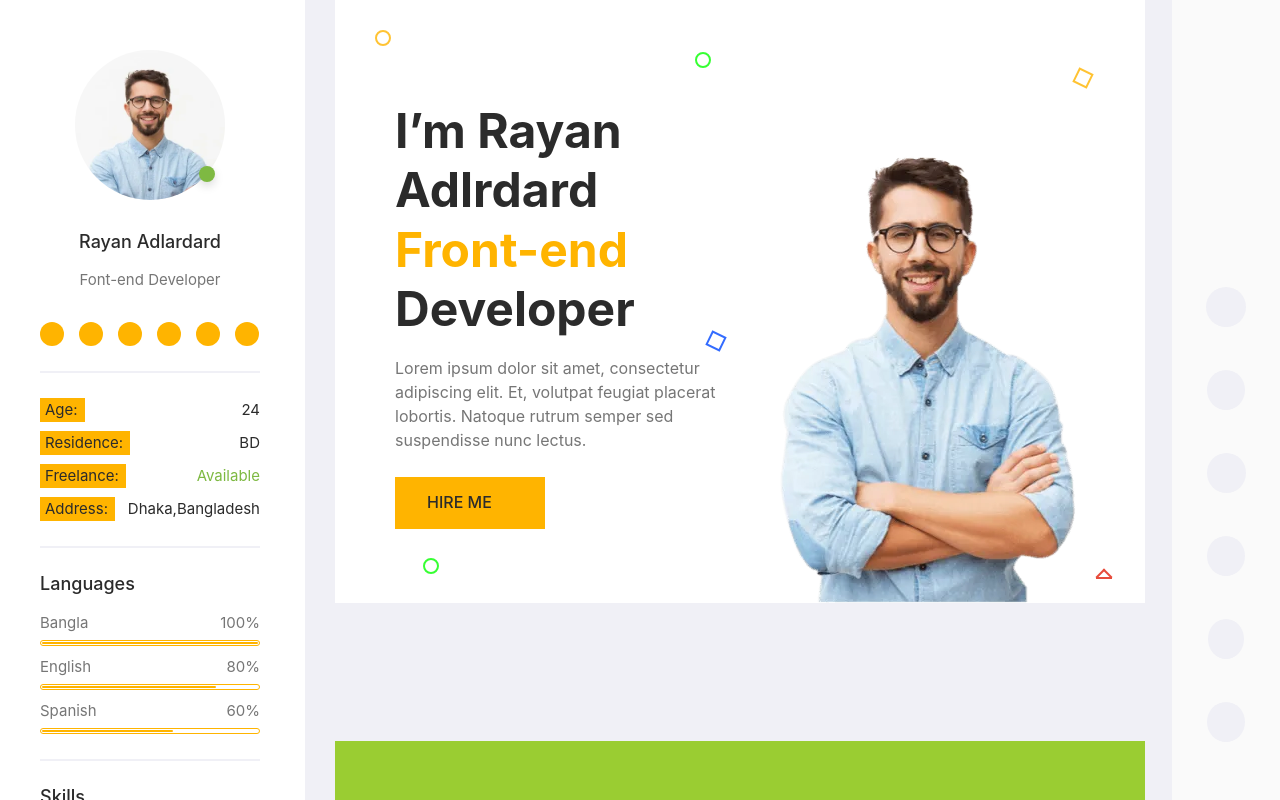
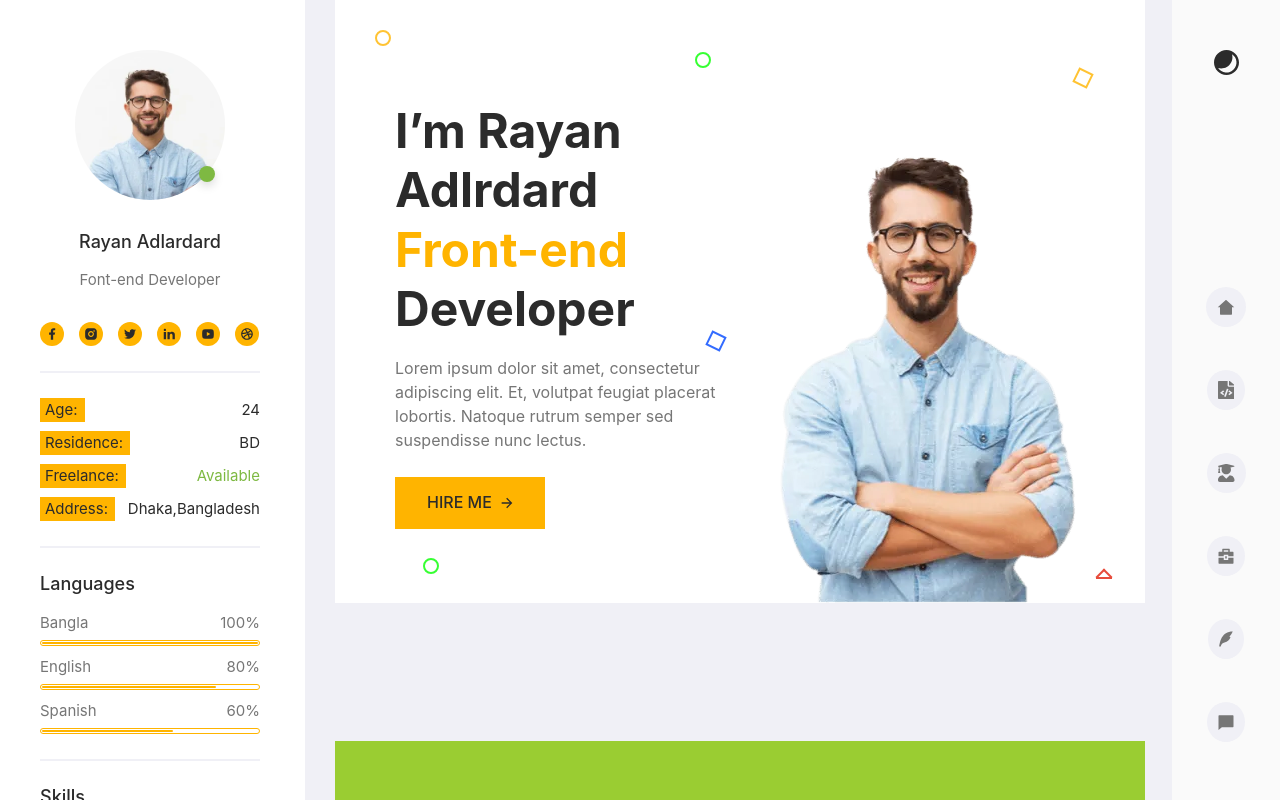
Before and after one commit to DmitryIsTrying/portfolio, a React app: page / in a window 1280 px wide. Both pictures are taken after a click on the button 1226 px from the left and 62 px from the top of the page. Shown: the top 800 px of the page. Built offline with nearby package versions, Linux system fonts and the light colour scheme.

Commit message:
Fix icons

```diff
--- a/src/components/icon/Icon.tsx
+++ b/src/components/icon/Icon.tsx
@@ -22,11 +22,11 @@ export const Icon = (props: IconPropsType) => {
       viewBox={props.viewBox || "0 0 38 38"}
       fillStart={props.fillStart}
     >
-      <use xlinkHref={`${sprite}#${props}`} x="0" y="0" />
+      <use xlinkHref={`${sprite}#${props.iconSrc}`} x="0" y="0" />
     </StyledSvg>
   );
 };
-
+debugger;
 const StyledSvg = styled.svg<StyledSvgPropsType>`
   fill: ${(props) => props.fillStart || "#767676"};
   @media (hover: hover) {
--- a/src/layout/navBar/NavBar.tsx
+++ b/src/layout/navBar/NavBar.tsx
@@ -7,14 +7,14 @@ export const NavBar = () => {
     <StyledNav>
       <ul>
         <li>
-          <StyledBtn>
+          <StyledBtnIcon>
             <Icon
               iconSrc={"darkLightNavSvg"}
               width="25"
               height="25"
               viewBox="0 0 25 25"
             />
-          </StyledBtn>
+          </StyledBtnIcon>
         </li>
         <li>
           <a href="#!">
@@ -139,7 +139,7 @@ const StyledNav = styled.nav`
   }
 `;
 
-const StyledBtn = styled.button`
+const StyledBtnIcon = styled.button`
   display: flex;
   border-radius: 50%;
   border: none;
```
